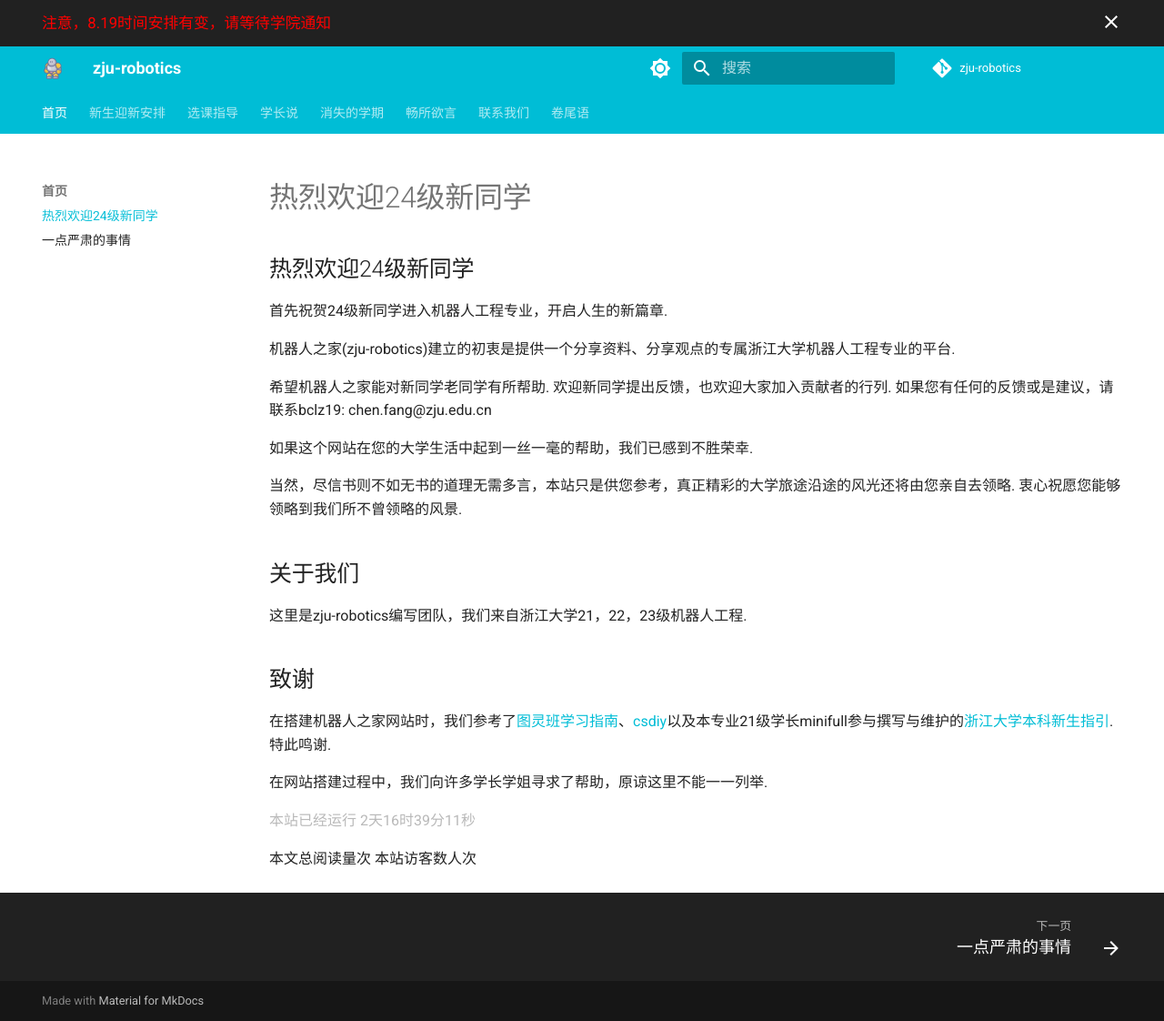
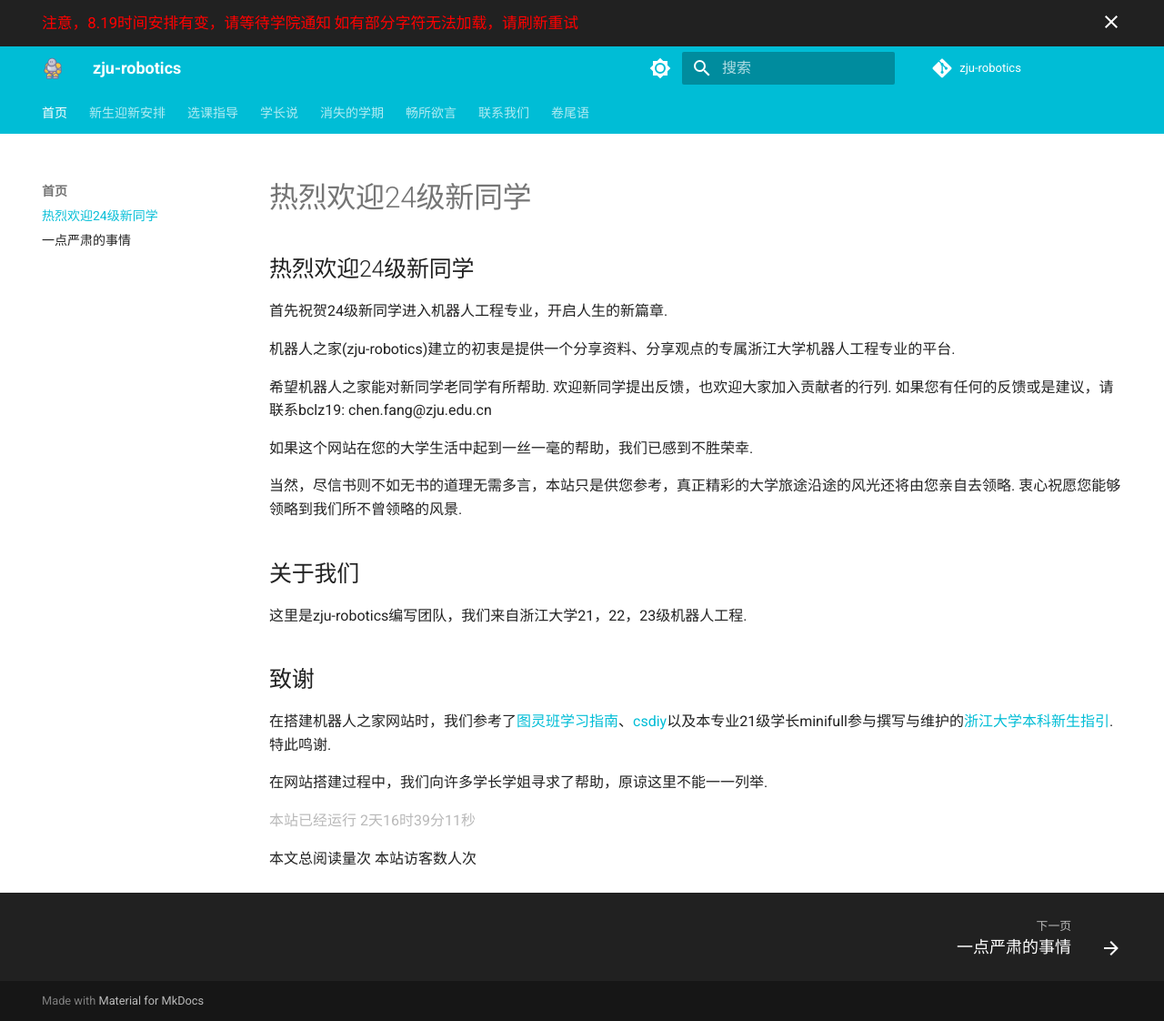
Before and after one commit to bclz19/zju-robotics, an MkDocs documentation site: the page built from docs/index.md, in a window 1280 px wide and 1122 px high. Shown: the whole window at 91% size. Built offline with MkDocs 1.6.1 and Material for MkDocs 9.7.7, drawn with Linux system fonts in a browser that asks for light colours; comment, search, counter and statistics services are not loaded.

Commit message:
更新公告

```diff
--- a/overrides/main.html
+++ b/overrides/main.html
@@ -3,4 +3,5 @@
 {% block announce %}
   <!-- Add announcement here, including arbitrary HTML -->
   <big><font color='red'>注意，8.19时间安排有变，请等待学院通知</font></big>
+  <big><font color='red'>如有部分字符无法加载，请刷新重试</font></big>
 {% endblock %}
```
